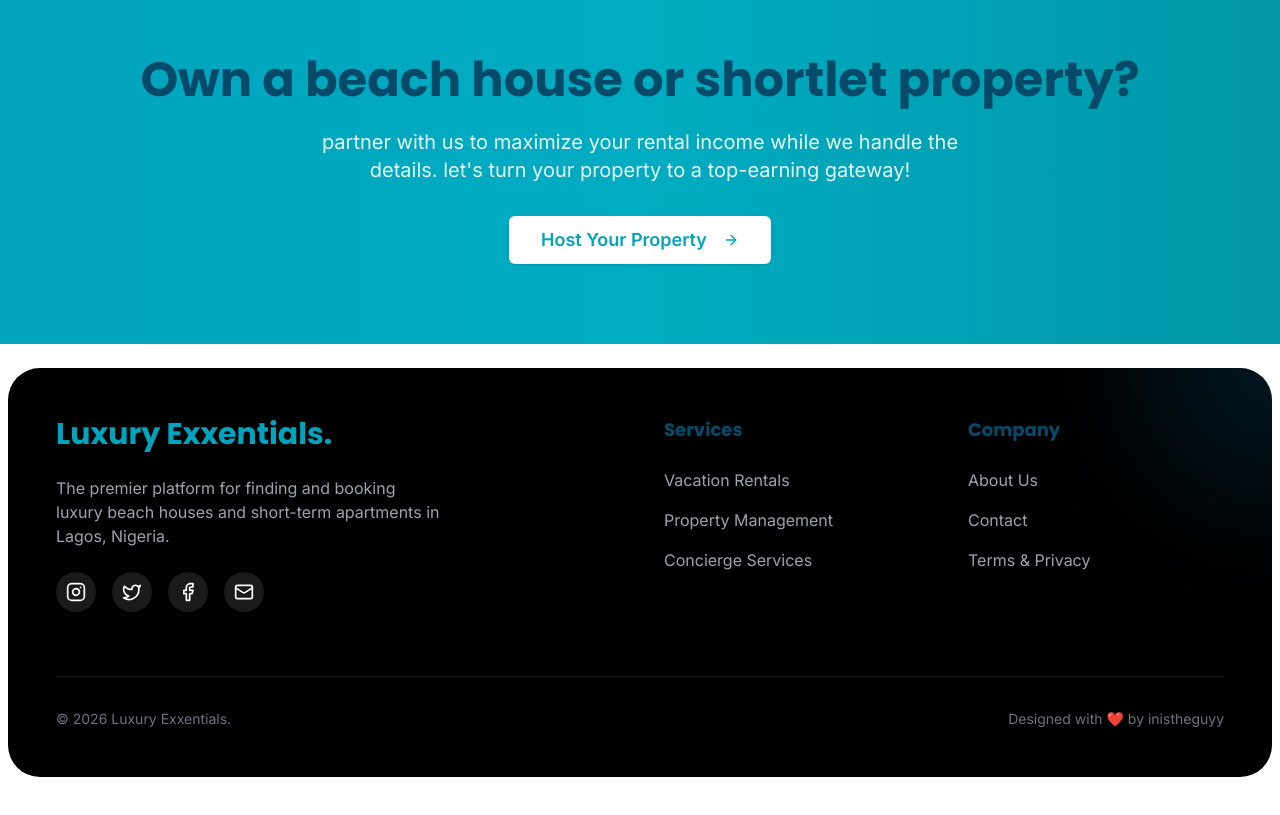
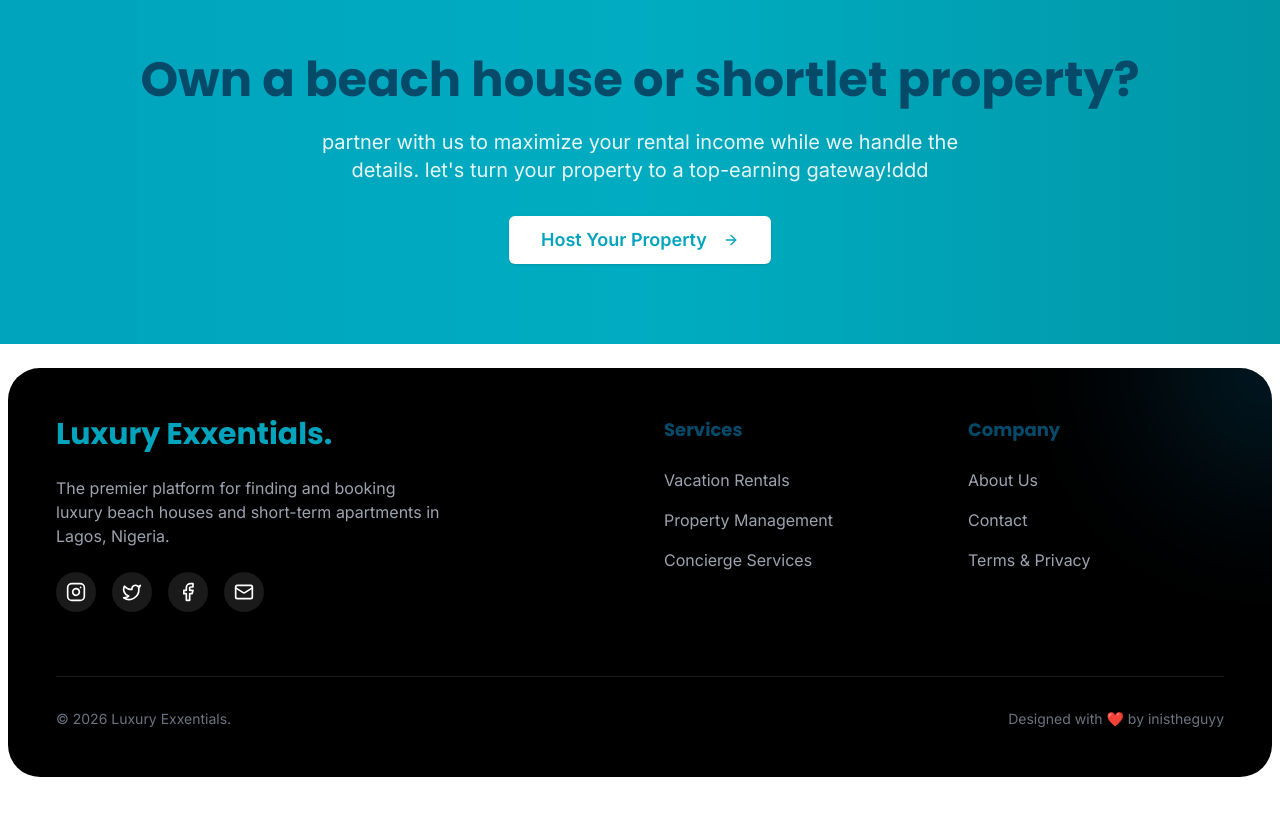
Before and after one commit to INIstheguyy/beach-house-frontend, a React (Vite) app: page / in a window 1280 px wide. Shown: the part 2880-3695 px from the top of the page. Built offline with nearby package versions, Linux system fonts and the light colour scheme; no server answers.

Commit message:
implemented changes

```diff
--- a/src/pages/Home.tsx
+++ b/src/pages/Home.tsx
@@ -341,7 +341,7 @@ const Home = () => {
           </h2>
           <p className="text-xl mb-8 text-white/90 max-w-2xl mx-auto">
             partner with us to maximize your rental income while we handle the
-            details. let's turn your property to a top-earning gateway!
+            details. let's turn your property to a top-earning gateway!ddd
           </p>
           <Link to="/properties">
             <Button
```
